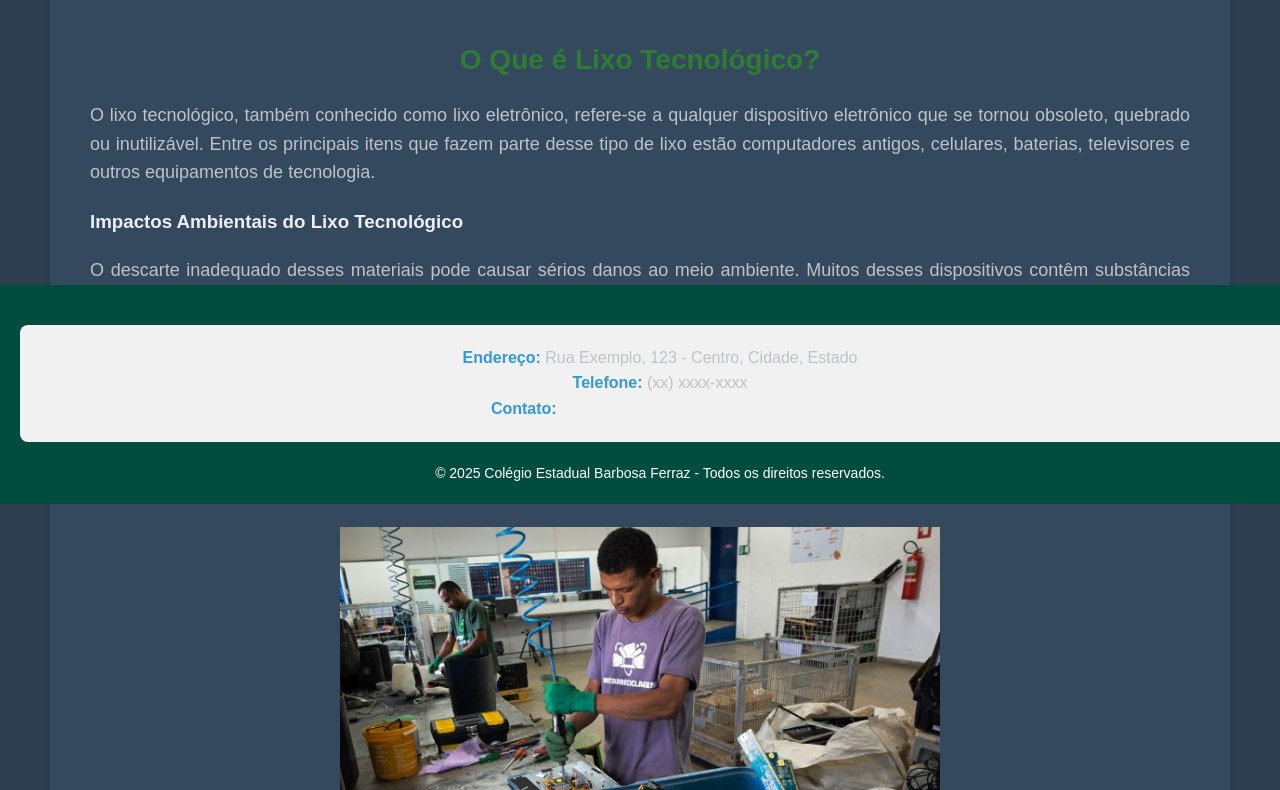
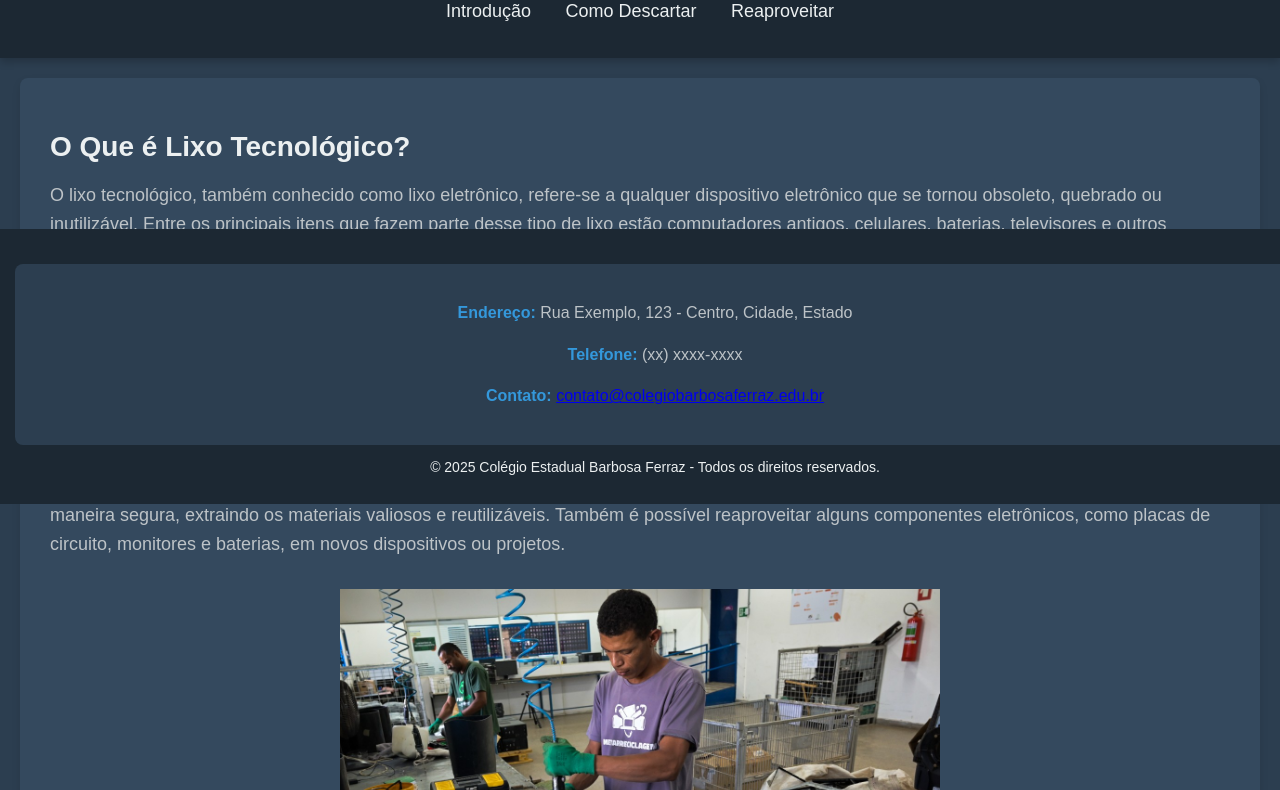
Before and after one commit to GbBonfim/Borzuk-veio-gostoso, a plain HTML site: page index.html in a window 1280 px wide. Shown: the part 296-1086 px from the top of the page. Drawn offline with Linux system fonts and the light colour scheme.

Commit message:
Update index.html

```diff
--- a/index.html
+++ b/index.html
@@ -5,94 +5,6 @@
     <meta name="viewport" content="width=device-width, initial-scale=1.0">
     <title>Colégio Estadual Barbosa Ferraz - Lixo Tecnológico</title>
     <link rel="stylesheet" href="style.css">
-    <style>
-        body {
-            font-family: Arial, sans-serif;
-            margin: 0;
-            padding: 0;
-            line-height: 1.6;
-        }
-
-        header {
-            background-color: #004d40;
-            color: white;
-            text-align: center;
-            padding: 20px;
-        }
-
-        header .logo img {
-            width: 80px;
-            height: auto;
-            margin-bottom: 10px;
-        }
-
-        nav ul {
-            list-style: none;
-            padding: 0;
-        }
-
-        nav ul li {
-            display: inline;
-            margin: 0 15px;
-        }
-
-        nav ul li a {
-            color: white;
-            text-decoration: none;
-        }
-
-        #tela1, #sobre-colegio {
-            padding: 40px;
-            max-width: 1100px;
-            margin: auto;
-        }
-
-        #tela1 h2, #sobre-colegio h2 {
-            text-align: center;
-            color: #2e7d32;
-        }
-
-        #tela1 p, #sobre-colegio p {
-            text-align: justify;
-            margin-bottom: 20px;
-        }
-
-        .info-colegio, .sobre-info {
-            background-color: #f1f1f1;
-            padding: 20px;
-            border-radius: 8px;
-            margin-bottom: 20px;
-        }
-
-        footer {
-            background-color: #004d40;
-            color: white;
-            text-align: center;
-            padding: 20px;
-            margin-top: 40px;
-        }
-
-        footer p {
-            margin: 0;
-        }
-
-        footer a {
-            color: #f1f1f1;
-            text-decoration: none;
-        }
-
-        footer a:hover {
-            text-decoration: underline;
-        }
-
-        /* Imagem abaixo do texto sobre lixo tecnológico */
-        #tela1 img {
-            width: 100%;
-            max-width: 600px;
-            display: block;
-            margin: 30px auto;
-        }
-    </style>
 </head>
 <body>
     <header>
```
